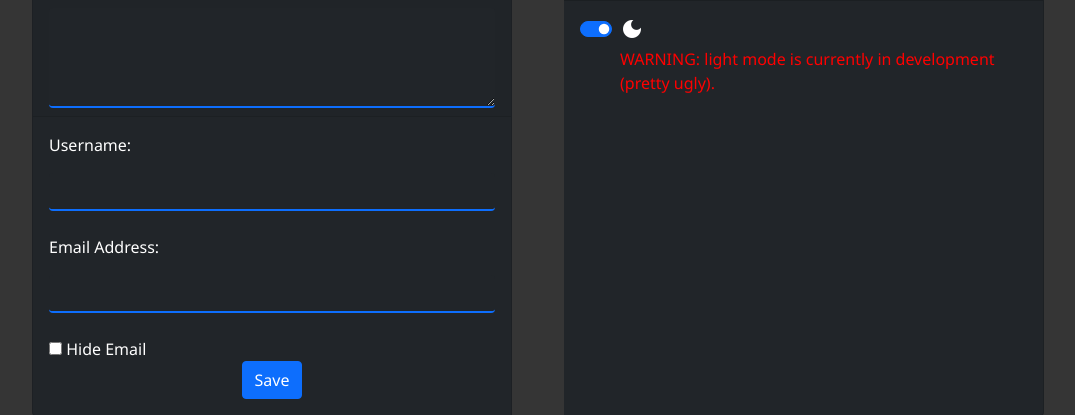
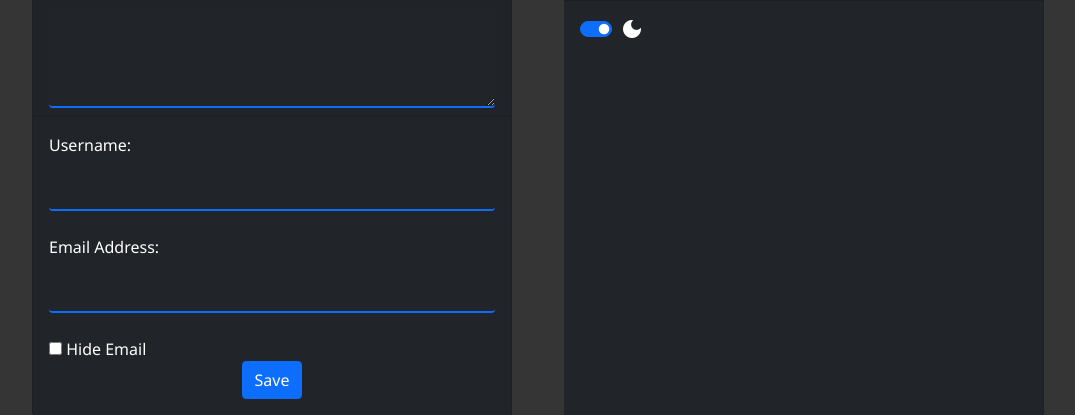
Before and after one commit to Pl4tt/django_web_app, a Django app: template src/account/templates/account/settings.html in a window 1280 px wide. Shown: the part 115-530 px from the top of the page, without its empty margins (102-1177 px from the left). Run offline with Django 3.2, Linux system fonts and the light colour scheme; the template is opened without the code that fills it, so the values that code supplies are empty; parts of the project's set-up code (start-up, migrations or seed data) failed here and were passed over.

Commit message:
finished light mode implementation

```diff
--- a/src/account/templates/account/settings.html
+++ b/src/account/templates/account/settings.html
@@ -63,7 +63,6 @@
                             <span id="id_theme_toggle_icon" class="material-icons">
                                 dark_mode
                             </span>
-                            <p style="color: red">WARNING: light mode is currently in development (pretty ugly).</p>
                         </label>
                     </div>
                 </div>
```
